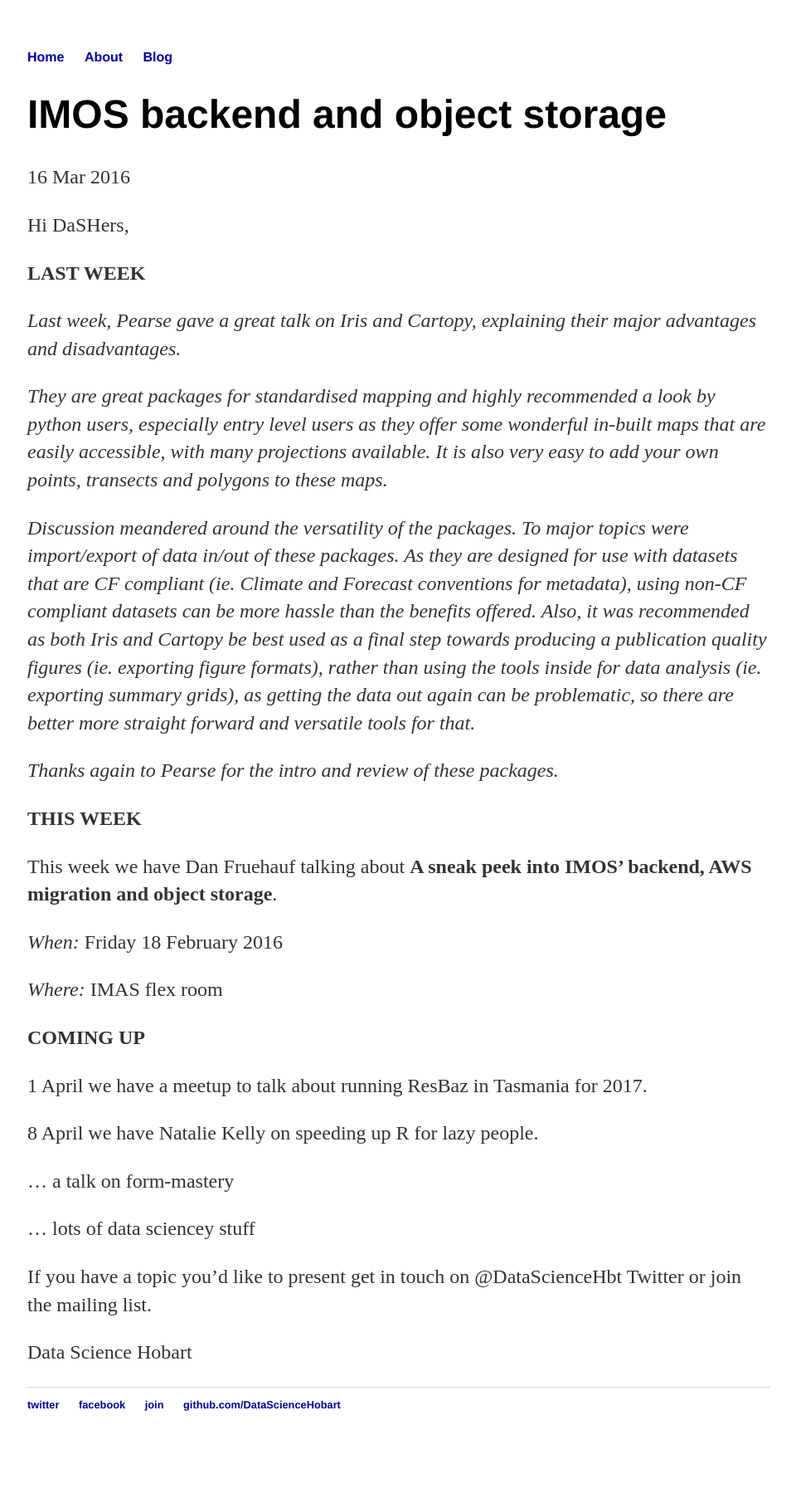
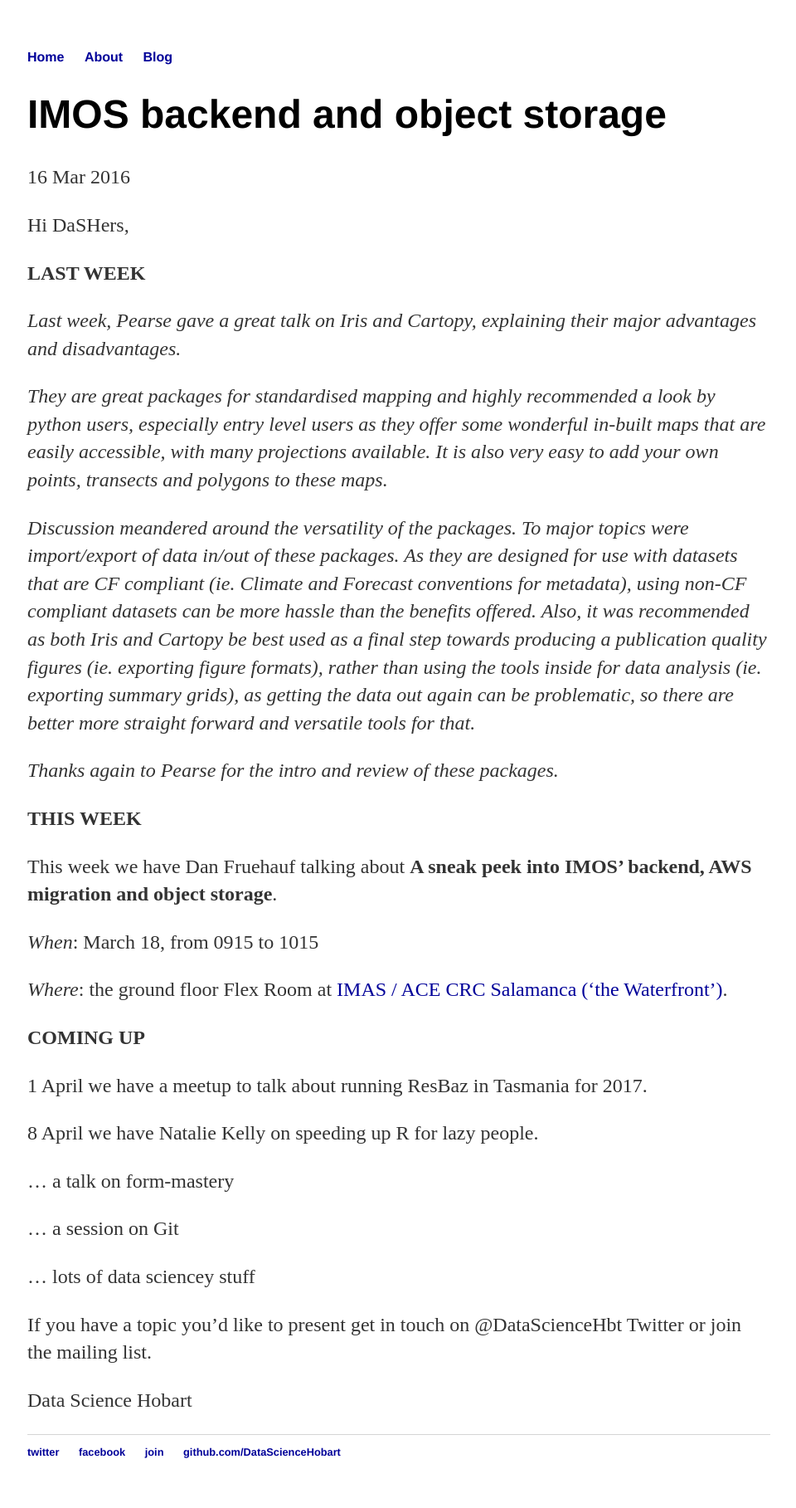
Before and after one commit to DataScienceHobart/DaSH, a Jekyll site: the page built from _posts/2016-03-16-IMOS-backend-object-storage.md, in a window 1280 px wide. Shown: the whole page at 83% size, without its empty margins (159-1119 px from the left). Built offline with Jekyll 4.4.1, drawn with Linux system fonts in a browser that asks for light colours; before the commit the page ends 1760 px from its top, so only the background shows below that.

Commit message:
better date/locn

```diff
--- a/_posts/2016-03-16-IMOS-backend-object-storage.md
+++ b/_posts/2016-03-16-IMOS-backend-object-storage.md
@@ -25,11 +25,9 @@ Hi DaSHers,
 
 This week we have Dan Fruehauf talking about **A sneak peek into IMOS’ backend, AWS migration and object storage**.
 
-*When:*
-Friday 18 February 2016
+*When*:  March 18, from 0915 to 1015
 
-*Where:*
-IMAS flex room
+*Where*: the ground floor Flex Room at [IMAS / ACE CRC Salamanca (‘the Waterfront’)](https://www.google.com.au/maps/place/Antarctic+Climate+%26+Ecosystems+CRC/@-42.8864995,147.3332809,17.25z/data=!4m2!3m1!1s0x0000000000000000:0x6643069d32752fb7).
 
 
 **COMING UP**
@@ -40,6 +38,8 @@ IMAS flex room
 
 ... a talk on form-mastery
 
+... a session on Git
+
 ... lots of data sciencey stuff
 
 If you have a topic you'd like to present get in touch on @DataScienceHbt Twitter or join the mailing list.
```
